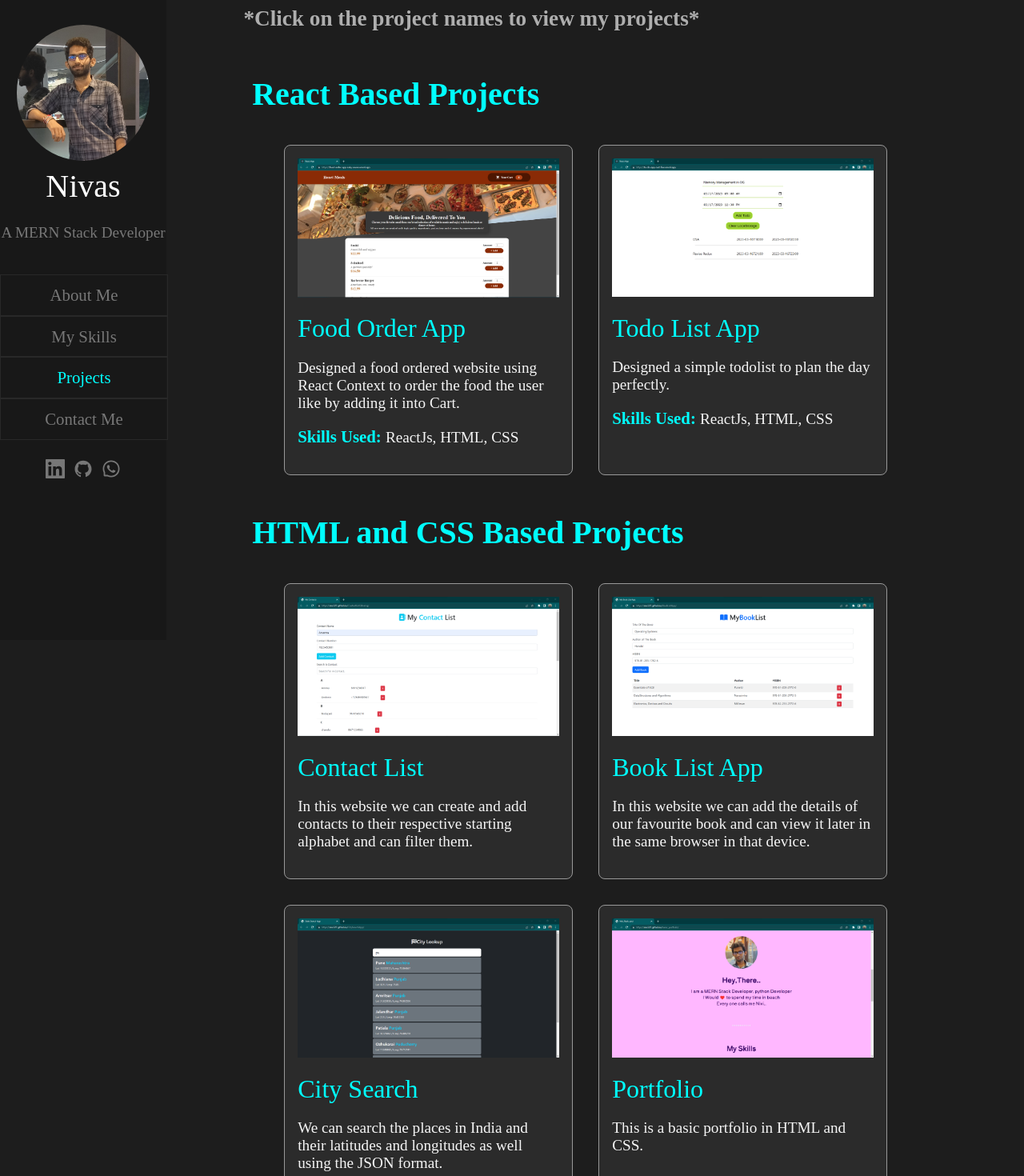
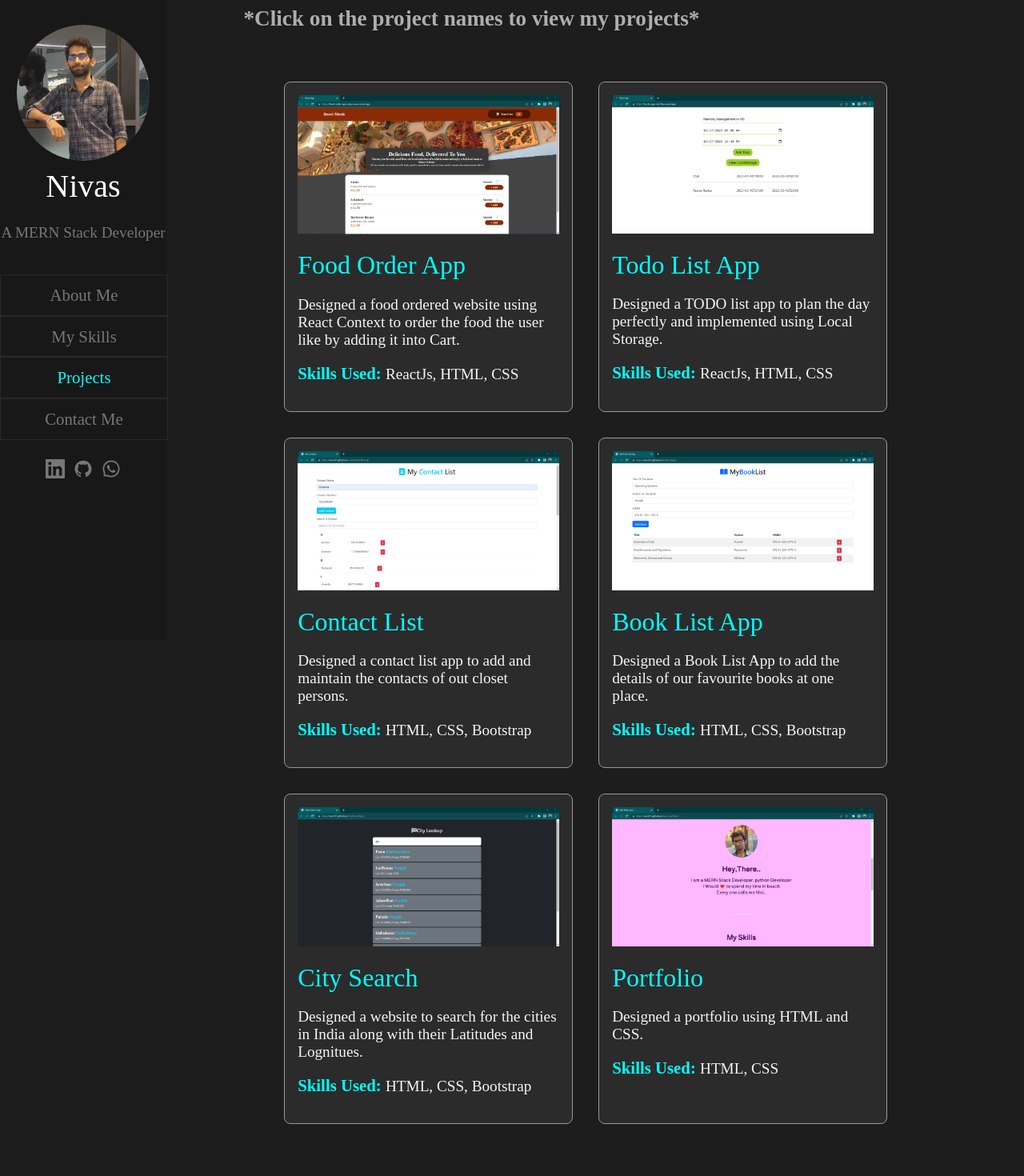
Before and after one commit to Nivi327/nivas_portfolio, a React (Create React App) app: page /projects in a window 1280 px wide. Shown: the top 1470 px of the page at 80% size. After the commit the page ends 1421 px from the top, so only its background shows below. Built offline with nearby package versions, Linux system fonts and the light colour scheme.

Commit message:
Changed the content of the projects

```diff
--- a/src/components/projects/projects.jsx
+++ b/src/components/projects/projects.jsx
@@ -11,7 +11,6 @@ const Projects = () => {
     return <div className={classes.projects}>
         <h2 className={classes['good-view']}>*Click on the project names to view my projects*</h2>
         <div className={classes.basic}>
-            <h3>React Based Projects</h3>
             <ul>
                 <li>
                     <a href='https://food-order-app-ruby-seven.vercel.app/' target='_blank'>
@@ -26,41 +25,40 @@ const Projects = () => {
                         <img src={TodoImg} alt="TodoApp" />
                         <a>Todo List App</a>
                     </a>
-                    <p>Designed a simple todolist to plan the day perfectly.</p>
+                    <p>Designed a TODO list app to plan the day perfectly and implemented using Local Storage.</p>
                     <p><strong>Skills Used: </strong>ReactJs, HTML, CSS</p>
                 </li>
-            </ul>
-        </div>
-        <div className={classes.basic}>
-            <h3>HTML and CSS Based Projects</h3>
-            <ul>
                 <li>
                     <a href='https://nivi327.github.io/ContactListFiltering/' target='_blank'>
                         <img src={ContactImg} alt="ContactList" />
                         <a>Contact List</a>
                     </a>
-                    <p>In this website we can create and add contacts to their respective starting alphabet and can filter them.</p>
+                    <p>Designed a contact list app to add and maintain the contacts of out closet persons.</p>
+                    <p><strong>Skills Used: </strong>HTML, CSS, Bootstrap</p>
                 </li>
                 <li>
                     <a href='https://nivi327.github.io/BookListApp/' target='_blank'>
                         <img src={BooksImg} alt="BooksList" />
                         <a>Book List App</a>
                     </a>
-                    <p>In this website we can add the details of our favourite book and can view it later in the same browser in that device.</p>
+                    <p>Designed a Book List App to add the details of our favourite books at one place.</p>
+                    <p><strong>Skills Used: </strong>HTML, CSS, Bootstrap</p>
                 </li>
                 <li>
                     <a href='https://nivi327.github.io/CitySearchApp/' target='_blank'>
                         <img src={CityLookUpImg} alt="city_search" />
                         <a>City Search</a>
                     </a>
-                    <p>We can search the places in India and their latitudes and longitudes as well using the JSON format.</p>
+                    <p>Designed a website to search for the cities in India along with their Latitudes and Lognitues.</p>
+                    <p><strong>Skills Used: </strong>HTML, CSS, Bootstrap</p>
                 </li>
                 <li>
                     <a href='https://nivi327.github.io/basic_portfoilo/' target='_blank'>
                         <img src={PortfolioImg} alt="portfolio" />
                         <a>Portfolio</a>
                     </a>
-                    <p>This is a basic portfolio in HTML and CSS.</p>
+                    <p>Designed a portfolio using HTML and CSS.</p>
+                    <p><strong>Skills Used: </strong>HTML, CSS</p>
                 </li>
             </ul>
         </div>
```
